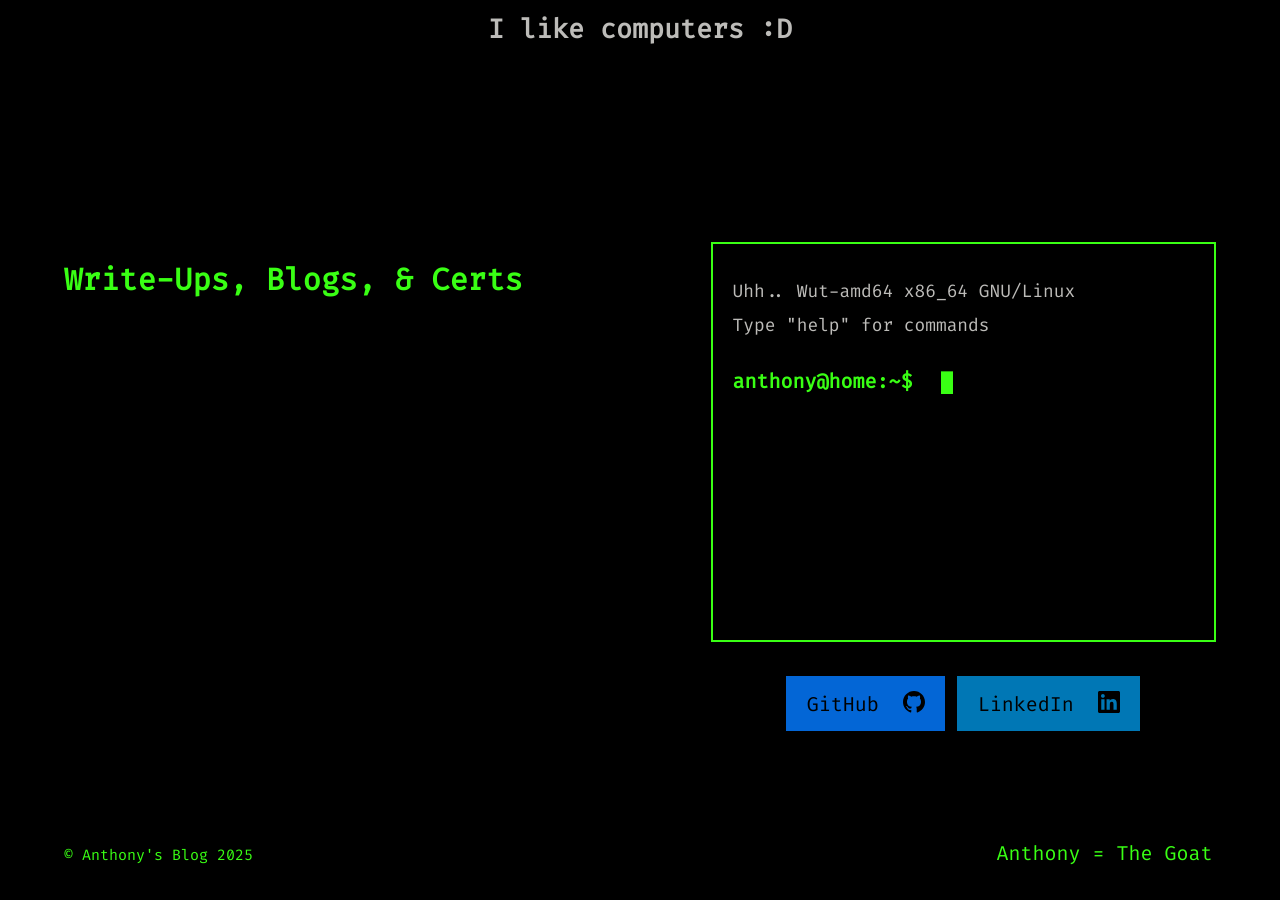
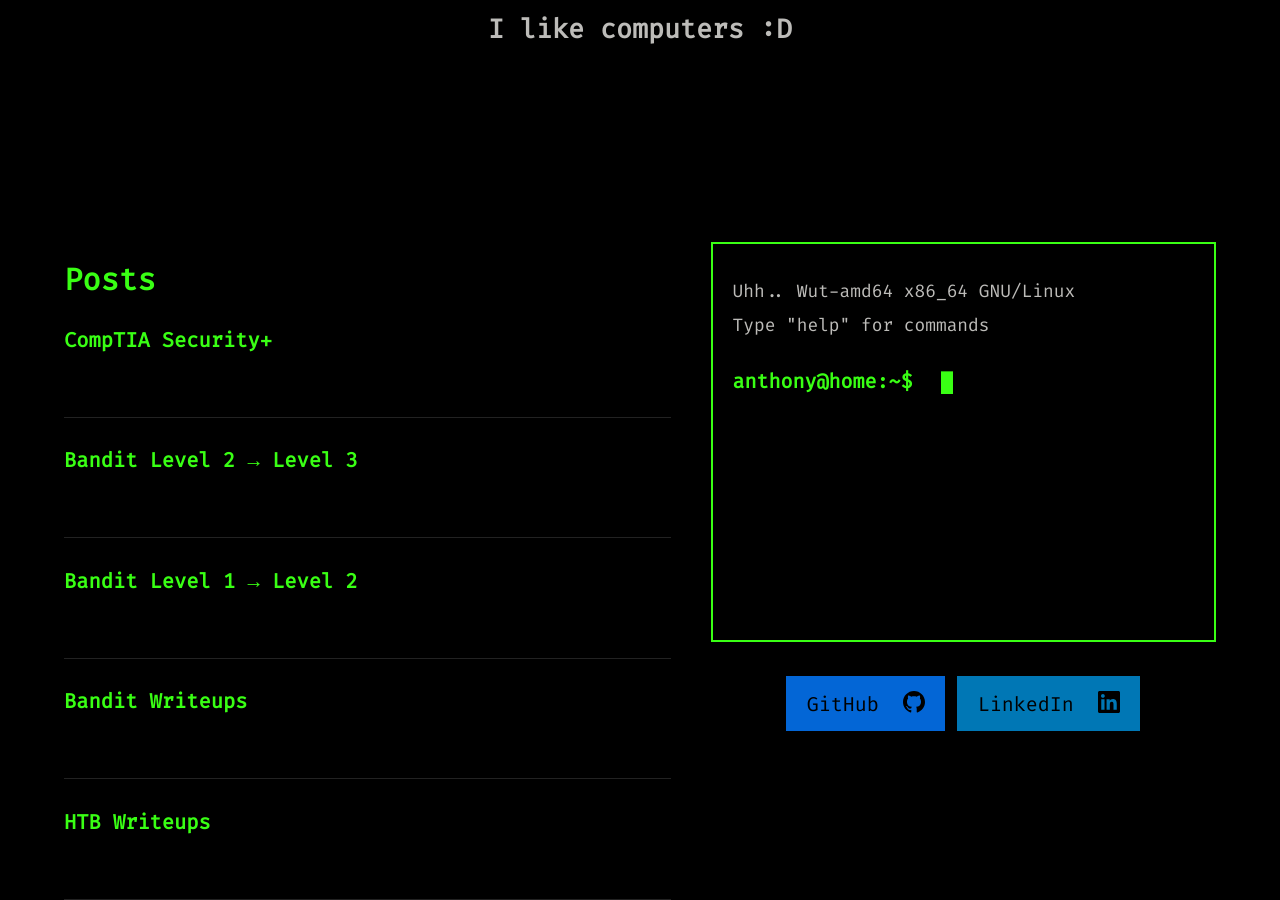
Before and after one commit to 4nthvny/4nthvny.github.io, a Jekyll site: the page built from index.md, in a window 1280 px wide and 900 px high, scrolled down 270 px. Built offline with Jekyll 4.4.1, drawn with Linux system fonts in a browser that asks for light colours; some of the changed text lies outside the part shown.

Commit message:
this thing better work

```diff
--- a/index.md
+++ b/index.md
@@ -110,9 +110,9 @@ feature_text: |-
 <div class="home-grid">
   <!-- LEFT SIDE: WRITE-UPS / BLOGS / CERTS -->
   <div class="blog-list">
-    <h2>Write-Ups, Blogs, & Certs</h2>
+    <h2>Posts</h2>
 
-    {% assign sorted_posts = site.posts | sort: "date" | reverse %}
+    {% assign sorted_posts = site.pages | sort: "date" | reverse %}
 
     {% for post in sorted_posts %}
       {% if post.url contains '/blog/' or post.url contains '/writeups/' or post.url contains '/certifications/' %}
```
